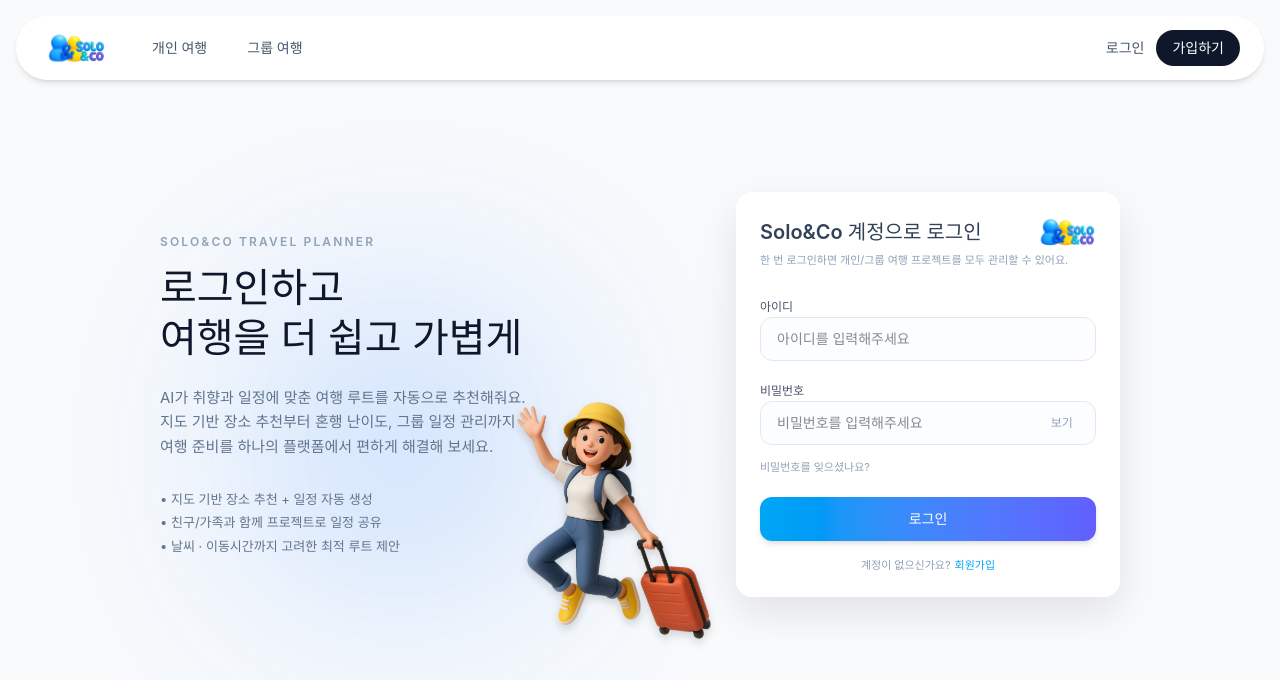
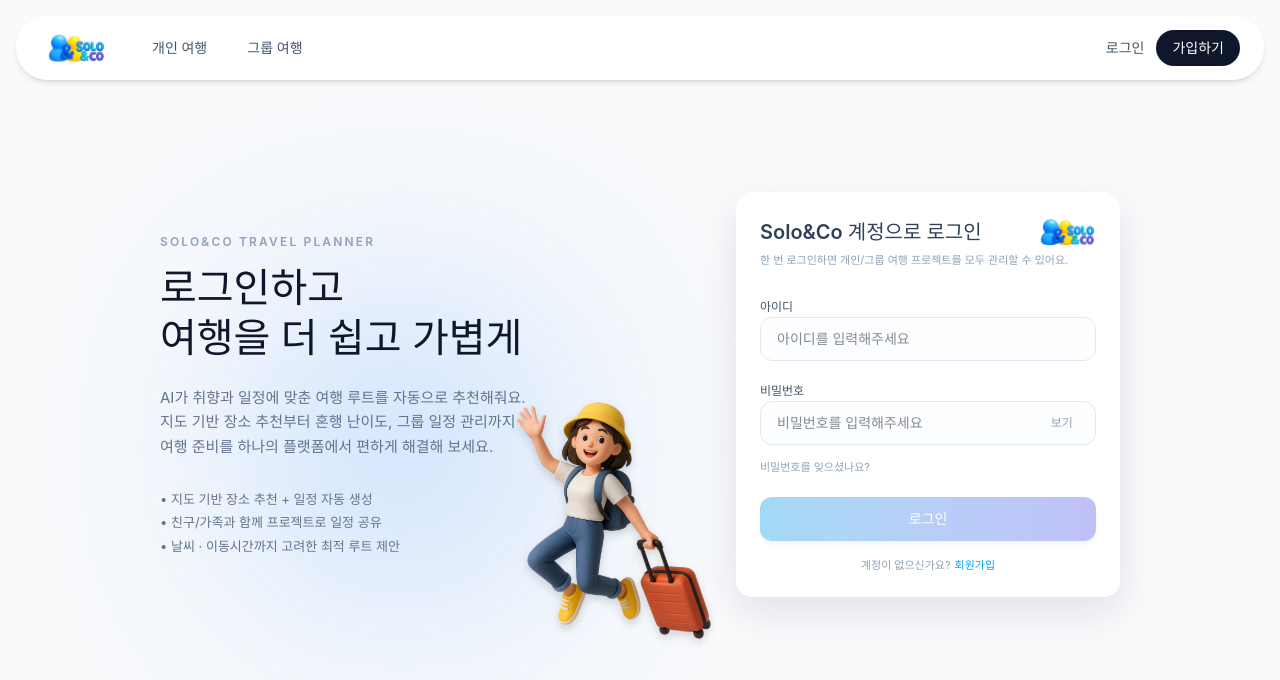
Before and after one commit to Heesu01/solo-co, a Vue app: page /login in a window 1280 px wide. Shown: the top 680 px of the page. Built offline with nearby package versions, Linux system fonts and the light colour scheme; no server answers; a web font is replaced by a local one.

Commit message:
fix: 로그인·회원가입 테마 수정 및 입력 유효성 처리 추가

```diff
--- a/src/views/auth/LoginView.vue
+++ b/src/views/auth/LoginView.vue
@@ -94,7 +94,8 @@
 
                 <button
                   @click="handleLogin"
-                  class="mt-5 flex h-11 w-full items-center justify-center rounded-xl bg-gradient-to-r from-sky-500 to-indigo-500 text-sm font-semibold text-white shadow-md transition hover:from-sky-400 hover:to-indigo-500"
+                  :disabled="isDisabled"
+                  class="cursor-pointer mt-5 flex h-11 w-full items-center justify-center rounded-xl bg-gradient-to-r from-start to-end text-sm font-semibold text-white shadow-md transition hover:from-start-hover hover:to-end-hover disabled:opacity-40 disabled:cursor-not-allowed"
                 >
                   로그인
                 </button>
@@ -115,7 +116,7 @@
 </template>
 
 <script setup>
-import { ref } from 'vue'
+import { ref, computed } from 'vue'
 import { login } from '@/api/auth'
 import { useRouter } from 'vue-router'
 import { useAuth } from '@/composables/useAuth'
@@ -124,14 +125,19 @@
 const password = ref('')
 const showPassword = ref(false)
 const router = useRouter()
+const { setAuth } = useAuth()
 
-const { setAuth } = useAuth()
+const isDisabled = computed(() => {
+  return email.value.trim() === '' || password.value.trim() === ''
+})
 
 const togglePassword = () => {
   showPassword.value = !showPassword.value
 }
 
 const handleLogin = async () => {
+  if (isDisabled.value) return
+
   try {
     const res = await login({
       username: email.value,
--- a/src/views/auth/SignupView.vue
+++ b/src/views/auth/SignupView.vue
@@ -170,7 +170,7 @@
 
                 <button
                   type="button"
-                  class="mt-6 flex h-11 w-full items-center justify-center rounded-xl bg-gradient-to-r from-sky-500 to-indigo-500 text-sm font-semibold text-white shadow-md transition hover:from-sky-400 hover:to-indigo-500 disabled:cursor-not-allowed disabled:opacity-60"
+                  class="mt-6 flex h-11 w-full items-center justify-center rounded-xl bg-gradient-to-r from-start to-end text-sm font-semibold text-white shadow-md transition hover:from-start-hover hover:to-end-hover disabled:cursor-not-allowed disabled:opacity-60"
                   :disabled="!canSubmit"
                   @click="handleSignup"
                 >
```
